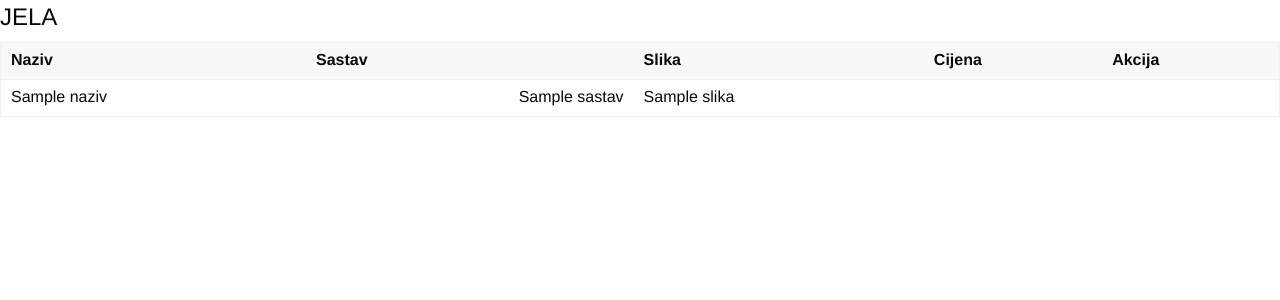
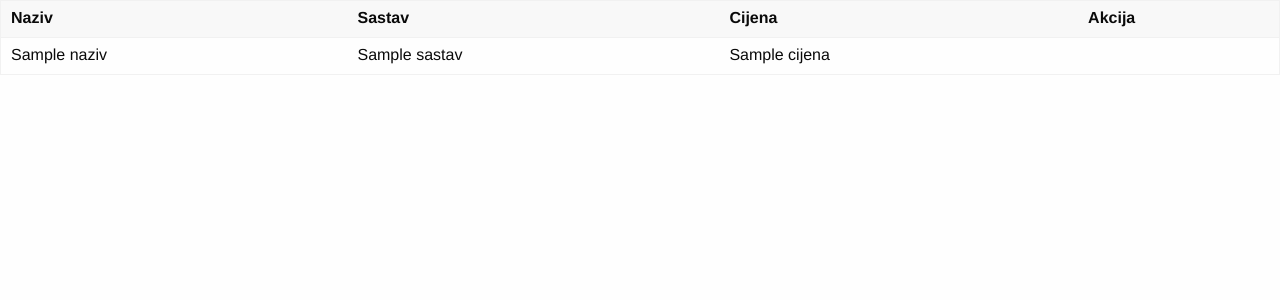
Before and after one commit to marija-mikic/ZAVRSNI-RAD, a PHP site: template app/view/privatno/jela/index.phtml in a window 1280 px wide. Shown: the top 300 px of the page. Run offline with PHP 8.4, Linux system fonts and the light colour scheme; the template is opened without the code that fills it: most values are stand-ins (such as "Sample title", 1, 10 or a date in 2020); data that the repository does not hold is empty.

Commit message:
unos jela

```diff
--- a/app/view/privatno/jela/index.phtml
+++ b/app/view/privatno/jela/index.phtml
@@ -1,25 +1,9 @@
-<style>
-    #program > table > tbody > tr > td:nth-child(3){
-        text-align: right;
-    }
-</style>
-<div class="grid-x">
-    <div class="cell large-6">
-        <h1 style="font-size: 1.5rem;">JELA</h1>
-    </div>
-    <div class="cell large-6" style="text-align: right;">
-        <a href="<?=App::config('url')?>jelo/novi">
-            <i style="color: green;" title="Dodaj novi"
-                class="fas fa-2x fa-plus-circle"></i>
-        </a>
-    </div>
-</div>
+
 <table>
     <thead>
         <tr>
             <th>Naziv</th>
             <th>Sastav</th>
-            <th>Slika</th>
             <th>Cijena</th>
             <th>Akcija</th>
         </tr>
@@ -28,33 +12,9 @@
         <?php foreach($jela as $jelo): ?>
             <tr>
                 <td><?=$jelo->naziv?></td>
-                <td style="text-align: right;"><?=$jelo->sastav?></td>
-                <td><?=$jelo->slika?></td>
-                <td><?php if($smjer->cijena):?>
-                <i style="color: green"
-                            class="fas fa-2x fa-certificate"></i>
-                    <?php else:?>
-                        <i style="color: gray"
-                            class="fas fa-2x fa-certificate"></i>
-                    <?php endif;?>
-                </td>
-                <td>
-                <a href="<?=App::config('url')?>jelo/promjena/<?=$jelo->sifra?>">
-                    <i title="Promjeni &quot;<?=$jelo->naziv?>&quot;"
-                        class="fas fa-2x fa-edit"></i>
-                </a>
-                <?php if($smjer->grupa==0): ?>
-                    <a onclick="return confirm('Sigurno obrisati <?=$jelo->naziv?>?');" style="margin-left: 20px;" href="<?=App::config('url')?>smjer/brisanje/<?=$smjer->sifra?>">
-                        <i style="color: red" title="Obriši <?=$jelo->naziv?>"
-                            class="fas fa-2x fa-trash"></i>
-                    </a>
-                <?php else:?>
-                    <i style="margin-left: 20px;color: gray"
-                    title="Ne može se obrisati <?=$jelo->naziv?> jer ima grupe"
-                            class="fas fa-2x fa-trash"></i>
-                <?php endif;?>
-
-                </td>
+                <td><?=$jelo->sastav?></td>
+                <td><?=$jelo->cijena?></td>
+                 <td></td>
             </tr>
         <?php endforeach; ?>
     </tbody>
@@ -62,8 +22,3 @@
 
 
 <!-- Korištenje liste
-<ol>
-    <?php foreach($smjerovi as $smjer): ?>
-        <li><?=$smjer->naziv?></li>
-    <?php endforeach; ?>
-</ol>
```
Also changed, not shown: app/controller/JeloController.php (+26 -9 lines), app/model/jelo.php (+55 -0 lines).
